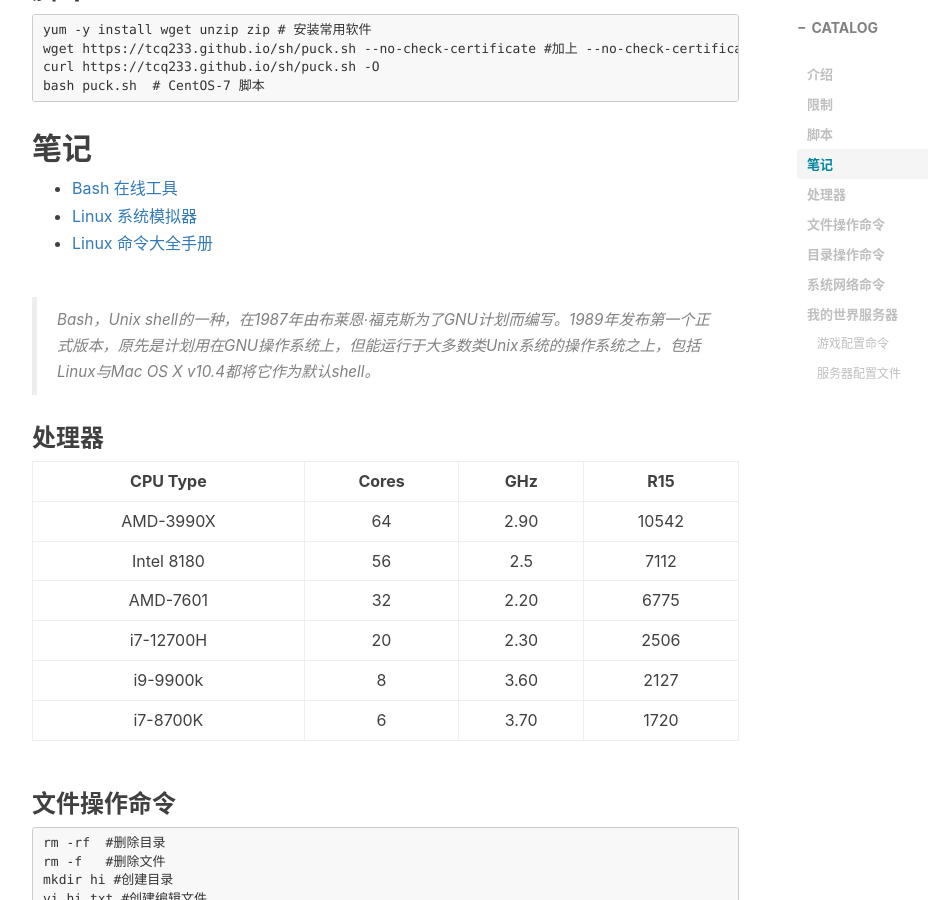
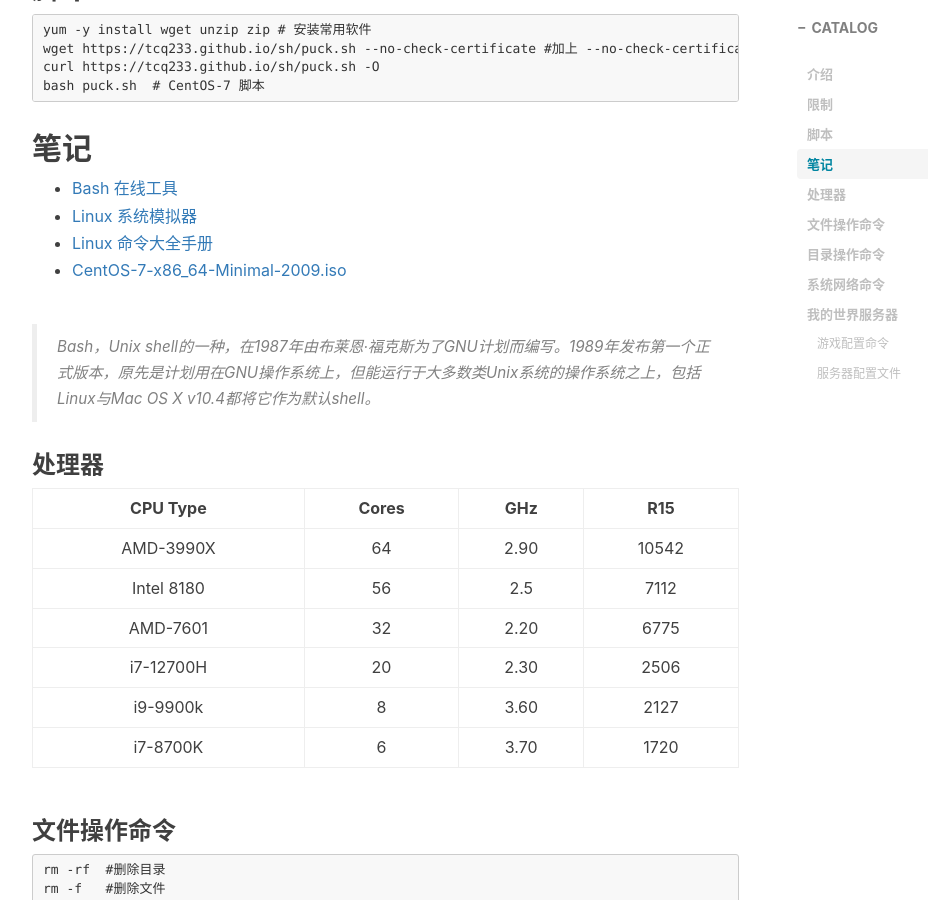
Before and after one commit to tcq233/tcq233.github.io, a Jekyll site: the page built from _posts/2022-04-22-puck.md, in a window 1280 px wide and 900 px high, scrolled down 956 px. Shown: the whole window, without its empty margins (233-1161 px from the left). Built offline with Jekyll 4.4.1, drawn with Linux system fonts in a browser that asks for light colours; nearby versions of some CDN libraries; comment, search, counter and statistics services are not loaded.

Commit message:
Update 2022-04-22-puck.md

```diff
--- a/_posts/2022-04-22-puck.md
+++ b/_posts/2022-04-22-puck.md
@@ -36,6 +36,7 @@ bash puck.sh  # CentOS-7 脚本
 - [Bash 在线工具](https://c.runoob.com/compile/18)
 - [Linux 系统模拟器](https://bellard.org/jslinux/)
 - [Linux 命令大全手册](http://man.linuxde.net/)
+- [CentOS-7-x86_64-Minimal-2009.iso]([http://man.linuxde.net/](https://mirrors.aliyun.com/centos/7.9.2009/isos/x86_64/CentOS-7-x86_64-Minimal-2009.iso))
 
 > Bash，Unix shell的一种，在1987年由布莱恩·福克斯为了GNU计划而编写。1989年发布第一个正式版本，原先是计划用在GNU操作系统上，但能运行于大多数类Unix系统的操作系统之上，包括Linux与Mac OS X v10.4都将它作为默认shell。
 
```
